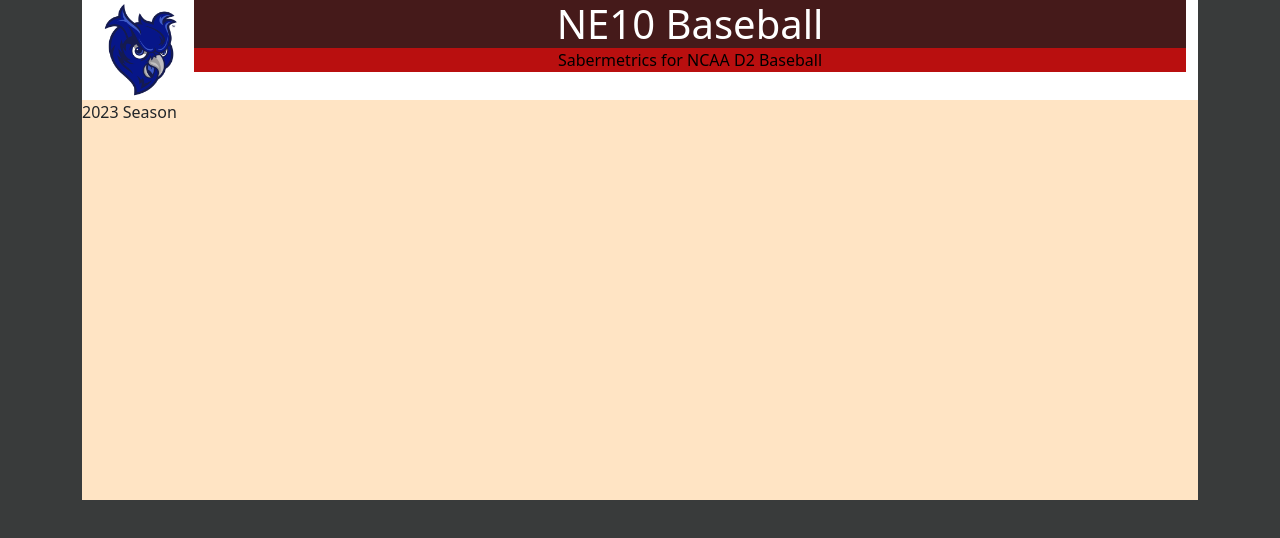
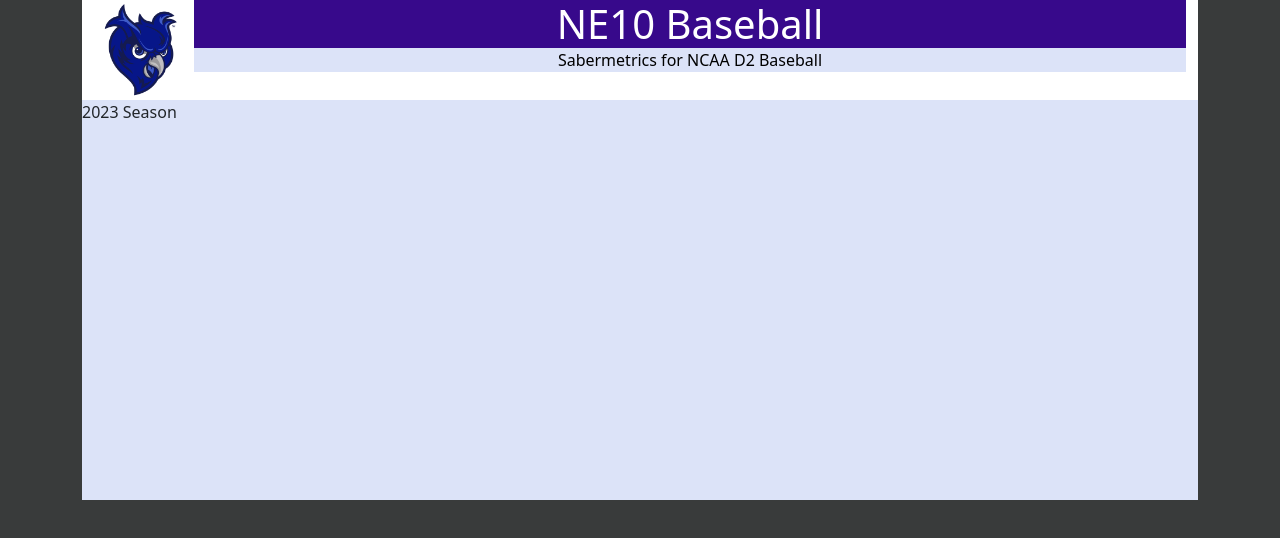
Before and after one commit to Kevin-Lucey/Kevin-Lucey.github.io, a plain HTML site: page index.html in a window 1280 px wide. Drawn offline with nearby package versions, Linux system fonts and the light colour scheme.

Commit message:
changing styles

```diff
--- a/styles.css
+++ b/styles.css
@@ -13,7 +13,7 @@
     border:0px
 }
 #hello {
-    background-color: rgb(185, 15, 15);
+    background-color: rgb(220, 227, 248);
     text-align: center;
 }
 #header{
@@ -24,13 +24,13 @@
 }
 #header2{
     text-align: center;
-    background-color: rgb(69, 26, 26);
+    background-color: rgb(55, 9, 139);
     color:white;
     margin-bottom: 0px;
 }
 #content{
     float:left;
-    background-color: bisque;
+    background-color: rgb(220, 227, 248);
     width: 100%;
     height: 400px;
 }
```
